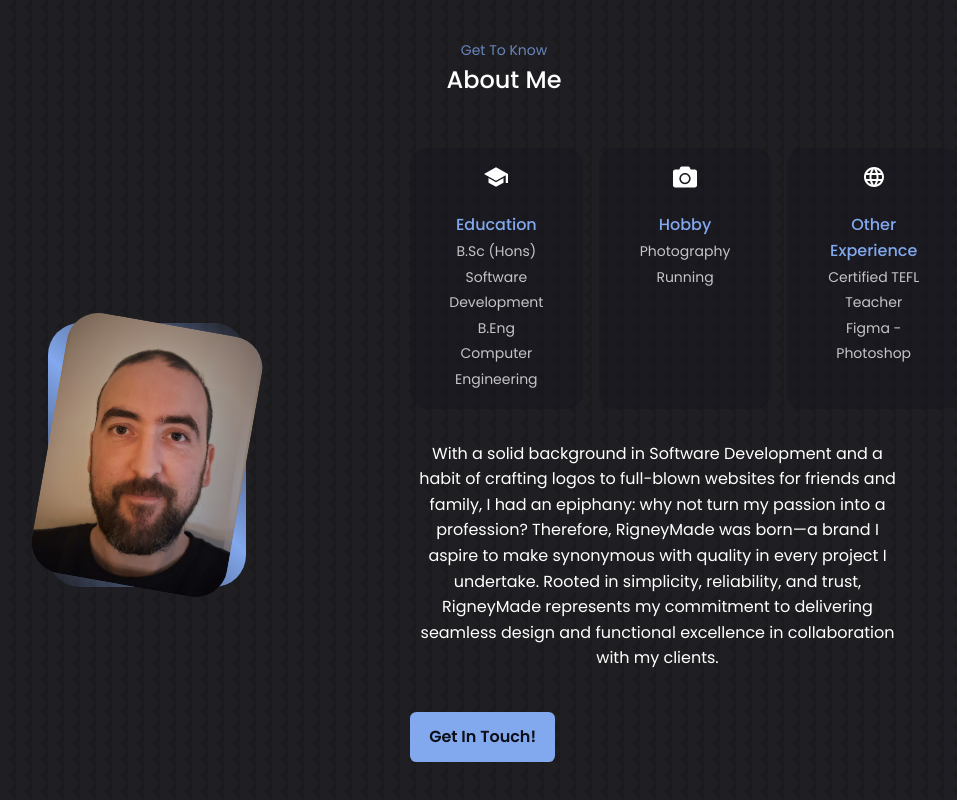
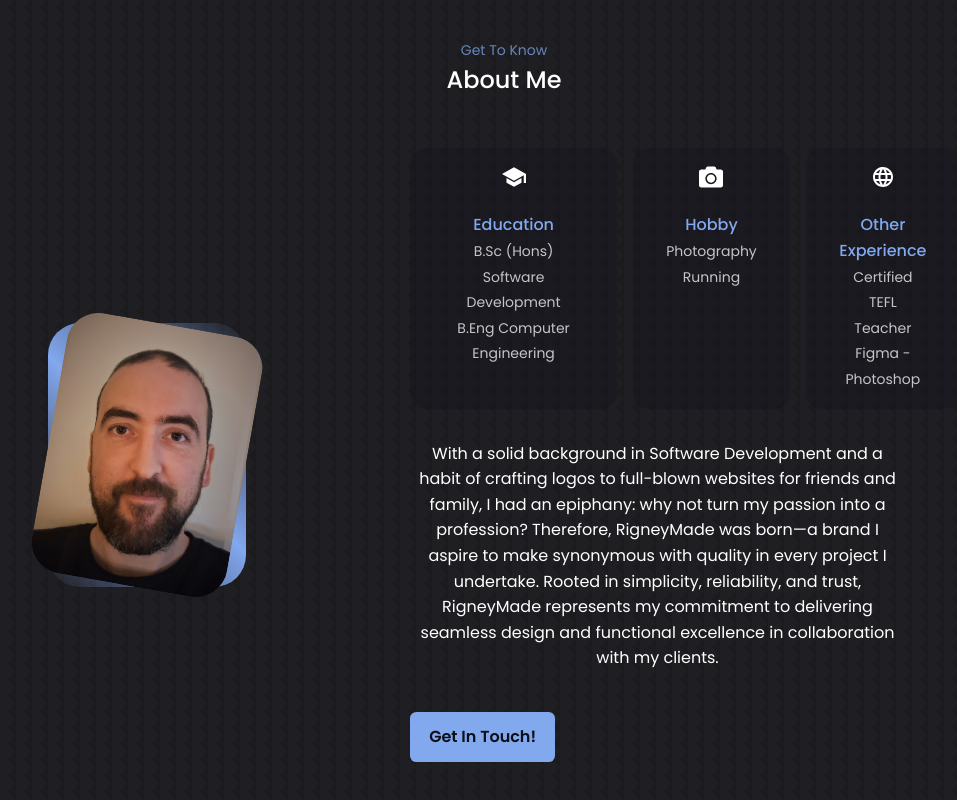
Before and after one commit to KramYengir/portfolio_page, a React (Vite) app: page / in a window 1280 px wide. Shown: the part 817-1617 px from the top of the page, without its empty margins (136-1093 px from the left). Built offline with nearby package versions, Linux system fonts and the light colour scheme.

Commit message:
remove flex 1 for about cards

```diff
--- a/src/components/About/About.css
+++ b/src/components/About/About.css
@@ -44,12 +44,12 @@
 
 .about__cards {
   display: flex;
-  justify-content: space-evenly;
+  justify-content: flex-start;
   gap: 1rem;
 }
 
 .about__card {
-  flex: 1;
+  /* flex: 1; */
   padding: 1rem 2rem;
   text-align: center;
 
```
